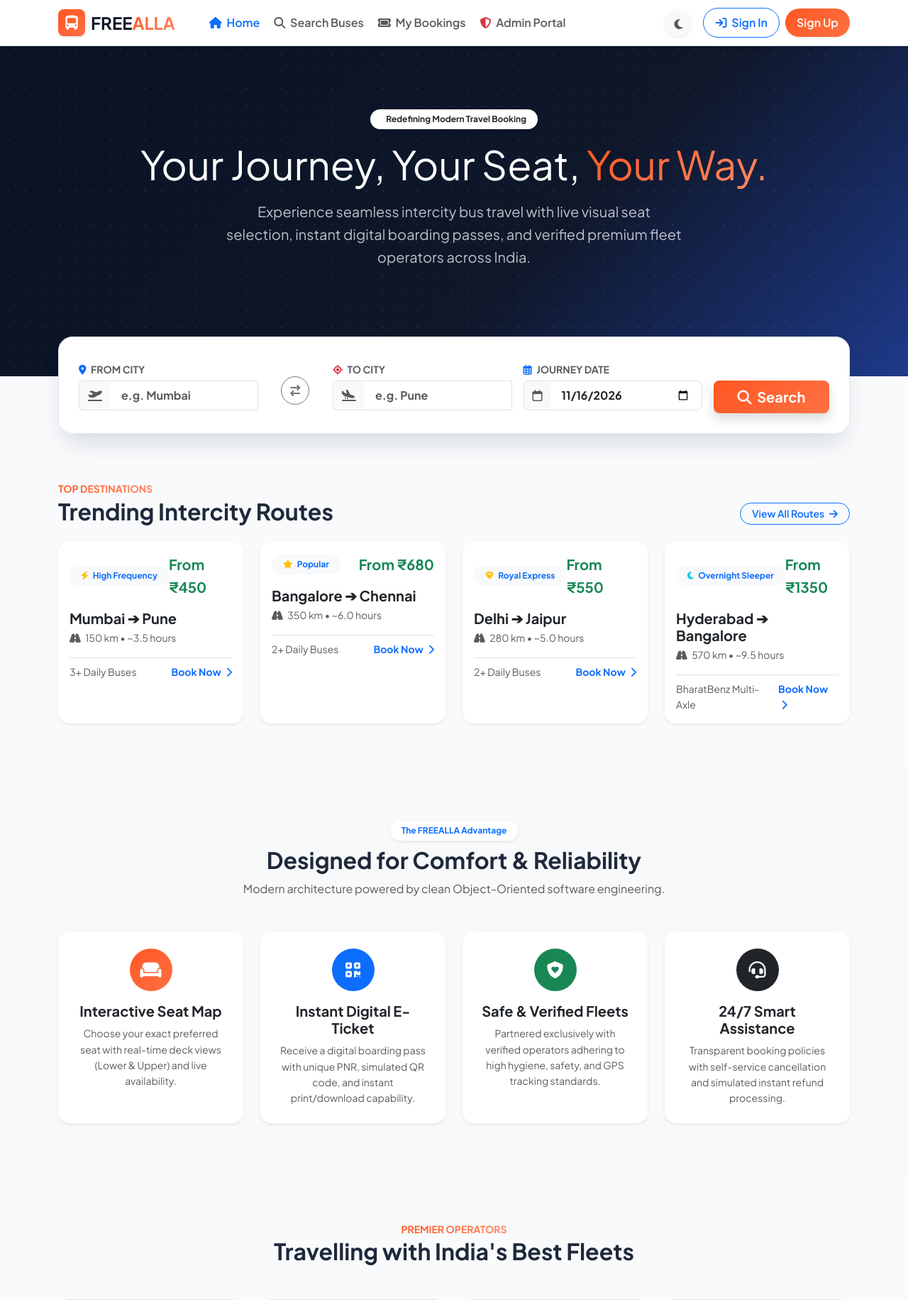
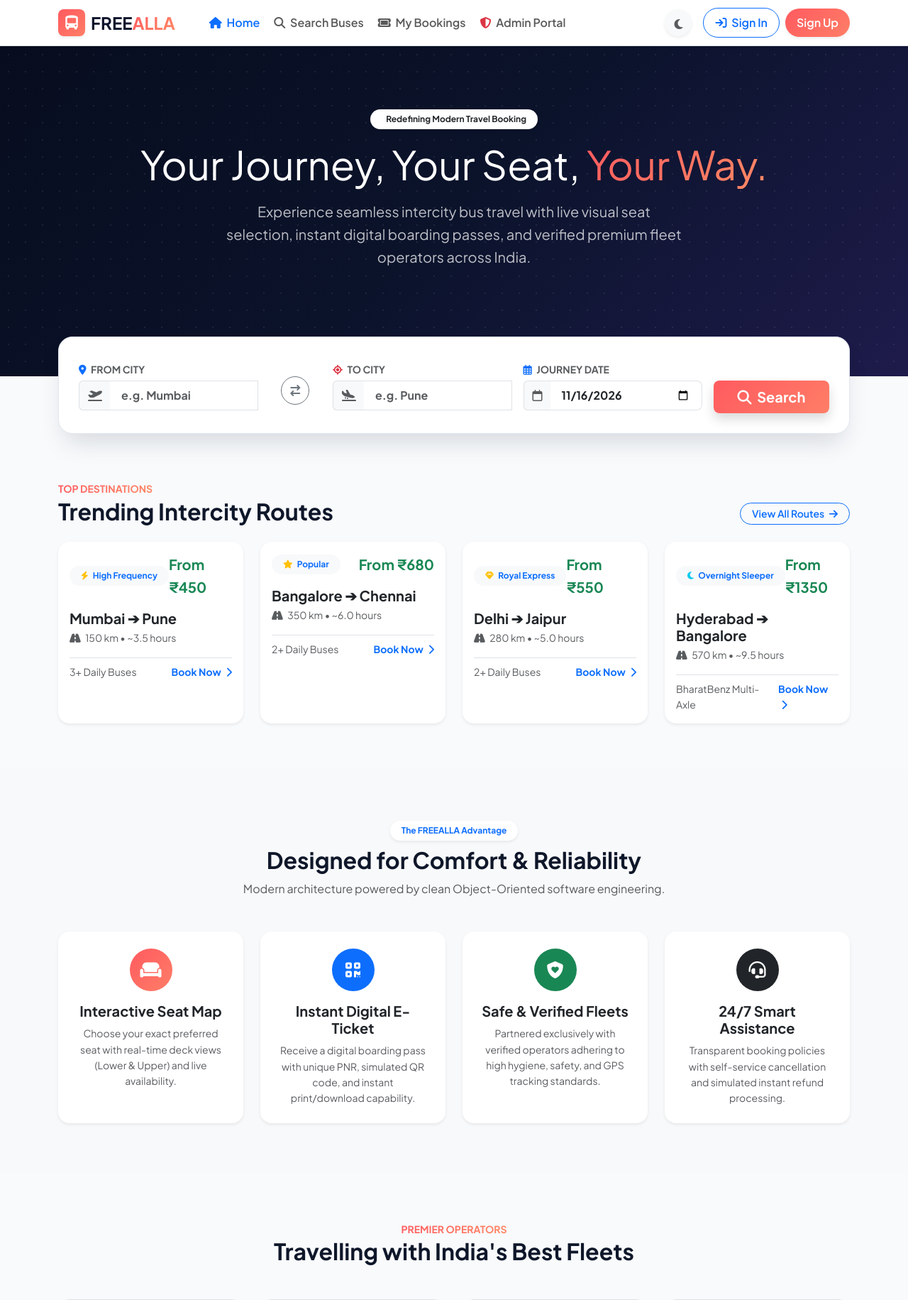
Before and after one commit to srharsha18/FREEALLA, a web app: page /index.html in a window 1280 px wide. Shown: the top 1831 px of the page at 71% size. Run offline with its HTML, style and script files only (its server is not run), Linux system fonts and the light colour scheme; data that the repository does not hold is empty.

Commit message:
Apply modern theme updates and add cache buster v=2 to all HTML files

```diff
--- a/src/main/resources/static/admin.html
+++ b/src/main/resources/static/admin.html
@@ -13,7 +13,7 @@
     <!-- FontAwesome 6 -->
     <link href="https://cdnjs.cloudflare.com/ajax/libs/font-awesome/6.5.1/css/all.min.css" rel="stylesheet">
     <!-- Custom Stylesheet -->
-    <link rel="stylesheet" href="/css/styles.css">
+    <link rel="stylesheet" href="/css/styles.css?v=2">
 </head>
 <body class="bg-light">
 
--- a/src/main/resources/static/checkout.html
+++ b/src/main/resources/static/checkout.html
@@ -13,7 +13,7 @@
     <!-- FontAwesome 6 -->
     <link href="https://cdnjs.cloudflare.com/ajax/libs/font-awesome/6.5.1/css/all.min.css" rel="stylesheet">
     <!-- Custom Stylesheet -->
-    <link rel="stylesheet" href="/css/styles.css">
+    <link rel="stylesheet" href="/css/styles.css?v=2">
     <style>
         .upi-app-badge {
             border: 1px solid var(--border-color);
--- a/src/main/resources/static/css/styles.css
+++ b/src/main/resources/static/css/styles.css
@@ -6,29 +6,35 @@
    =================================================================== */
 
 :root {
-  --primary-navy: #0f172a;
-  --primary-blue: #1e3a8a;
-  --primary-accent: #2563eb;
-  --secondary-orange: #ff5722;
-  --secondary-orange-hover: #e64a19;
-  --secondary-orange-light: #fff3e0;
+  /* 1. Header, Navbar & Dark Text */
+  --primary-navy: #0b132b;          /* Deep space midnight blue */
+  --primary-blue: #4f46e5;          /* Modern Electric Indigo */
+  --primary-accent: #6366f1;        /* Soft purple-blue glow */
 
-  --bg-page: #f8fafc;
-  --bg-card: #ffffff;
-  --text-main: #1e293b;
-  --text-muted: #64748b;
-  --border-color: #e2e8f0;
+  /* 2. Main Action Buttons (Search, Select Seats, Pay Now) */
+  --secondary-orange: #ff5a5f;      /* Vibrant Sunset Coral (Airbnb / Uber style) */
+  --secondary-orange-hover: #e0484d;
+  --secondary-orange-light: #fff1f2;
 
-  --seat-available: #10b981;
-  --seat-selected: #ff5722;
-  --seat-booked: #94a3b8;
-  --seat-ladies: #ec4899;
+  /* 3. Page Background & Clean White Cards */
+  --bg-page: #f8fafc;               /* Soft, clean slate background */
+  --bg-card: #ffffff;               /* Crisp pure white cards */
+  --text-main: #0f172a;             /* High-contrast readable text */
+  --text-muted: #64748b;            /* Soft sub-text */
+  --border-color: #e2e8f0;          /* Subtle light borders */
 
-  --shadow-sm: 0 1px 2px 0 rgb(0 0 0 / 0.05);
-  --shadow-md: 0 4px 6px -1px rgb(0 0 0 / 0.1), 0 2px 4px -2px rgb(0 0 0 / 0.1);
-  --shadow-lg: 0 10px 15px -3px rgb(0 0 0 / 0.1), 0 4px 6px -4px rgb(0 0 0 / 0.1);
-  --shadow-xl: 0 20px 25px -5px rgb(0 0 0 / 0.1), 0 8px 10px -6px rgb(0 0 0 / 0.1);
-  --radius-card: 1rem;
+  /* 4. Interactive Bus Seat Map Colors */
+  --seat-available: #10b981;        /* Fresh Emerald Green (Available) */
+  --seat-selected: #ff5a5f;         /* Sunset Coral (When you click a seat) */
+  --seat-booked: #94a3b8;           /* Clean Slate Grey (Already booked) */
+  --seat-ladies: #ec4899;           /* Soft Pink (Ladies reserved) */
+
+  /* 5. Modern Drop Shadows */
+  --shadow-sm: 0 1px 3px 0 rgb(0 0 0 / 0.07);
+  --shadow-md: 0 4px 12px -2px rgb(0 0 0 / 0.08);
+  --shadow-lg: 0 12px 24px -4px rgb(0 0 0 / 0.12);
+  --shadow-xl: 0 20px 35px -5px rgb(15 23 42 / 0.15);
+  --radius-card: 1.25rem;
 }
 
 /* Dark Mode Theme */
@@ -78,23 +84,23 @@ body {
 
 /* Brand Accent Gradients */
 .brand-gradient {
-  background: linear-gradient(135deg, #0f172a 0%, #1e3a8a 50%, #2563eb 100%);
+  background: linear-gradient(135deg, #0b132b 0%, #1c2541 50%, #4f46e5 100%) !important;
 }
 
 .brand-gradient-orange {
-  background: linear-gradient(135deg, #ff5722 0%, #ff7043 100%);
+  background: linear-gradient(135deg, #ff5a5f 0%, #ff7e67 100%) !important;
 }
 
 .text-gradient-orange {
-  background: linear-gradient(135deg, #ff5722 0%, #ff8a65 100%);
-  -webkit-background-clip: text;
-  -webkit-text-fill-color: transparent;
+  background: linear-gradient(135deg, #ff5a5f 0%, #ff8a65 100%) !important;
+  -webkit-background-clip: text !important;
+  -webkit-text-fill-color: transparent !important;
 }
 
 /* Hero Section */
 .hero-wrapper {
   position: relative;
-  background: linear-gradient(135deg, #091325 0%, #0f172a 60%, #1e3a8a 100%);
+  background: linear-gradient(135deg, #070d1e 0%, #0b132b 50%, #1e1b4b 100%) !important;
   color: #ffffff;
   padding: 4rem 1.5rem 6.5rem 1.5rem;
   overflow: hidden;
--- a/src/main/resources/static/index.html
+++ b/src/main/resources/static/index.html
@@ -13,7 +13,7 @@
     <!-- FontAwesome 6 -->
     <link href="https://cdnjs.cloudflare.com/ajax/libs/font-awesome/6.5.1/css/all.min.css" rel="stylesheet">
     <!-- Custom Stylesheet -->
-    <link rel="stylesheet" href="/css/styles.css">
+    <link rel="stylesheet" href="/css/styles.css?v=2">
 </head>
 <body>
 
--- a/src/main/resources/static/my-bookings.html
+++ b/src/main/resources/static/my-bookings.html
@@ -13,7 +13,7 @@
     <!-- FontAwesome 6 -->
     <link href="https://cdnjs.cloudflare.com/ajax/libs/font-awesome/6.5.1/css/all.min.css" rel="stylesheet">
     <!-- Custom Stylesheet -->
-    <link rel="stylesheet" href="/css/styles.css">
+    <link rel="stylesheet" href="/css/styles.css?v=2">
 </head>
 <body>
 
--- a/src/main/resources/static/search.html
+++ b/src/main/resources/static/search.html
@@ -13,7 +13,7 @@
     <!-- FontAwesome 6 -->
     <link href="https://cdnjs.cloudflare.com/ajax/libs/font-awesome/6.5.1/css/all.min.css" rel="stylesheet">
     <!-- Custom Stylesheet -->
-    <link rel="stylesheet" href="/css/styles.css">
+    <link rel="stylesheet" href="/css/styles.css?v=2">
 </head>
 <body>
 
--- a/src/main/resources/static/seat-select.html
+++ b/src/main/resources/static/seat-select.html
@@ -13,7 +13,7 @@
     <!-- FontAwesome 6 -->
     <link href="https://cdnjs.cloudflare.com/ajax/libs/font-awesome/6.5.1/css/all.min.css" rel="stylesheet">
     <!-- Custom Stylesheet -->
-    <link rel="stylesheet" href="/css/styles.css">
+    <link rel="stylesheet" href="/css/styles.css?v=2">
 </head>
 <body>
 
--- a/src/main/resources/static/ticket.html
+++ b/src/main/resources/static/ticket.html
@@ -13,7 +13,7 @@
     <!-- FontAwesome 6 -->
     <link href="https://cdnjs.cloudflare.com/ajax/libs/font-awesome/6.5.1/css/all.min.css" rel="stylesheet">
     <!-- Custom Stylesheet -->
-    <link rel="stylesheet" href="/css/styles.css">
+    <link rel="stylesheet" href="/css/styles.css?v=2">
     <style>
         .barcode-font {
             font-family: 'Libre Barcode 39 Text', monospace;
```
